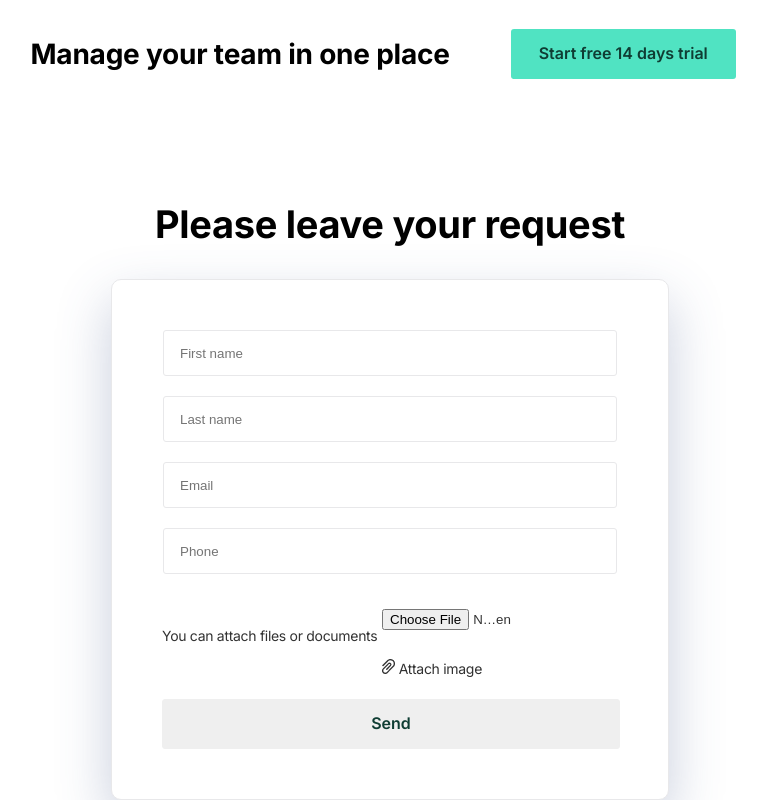
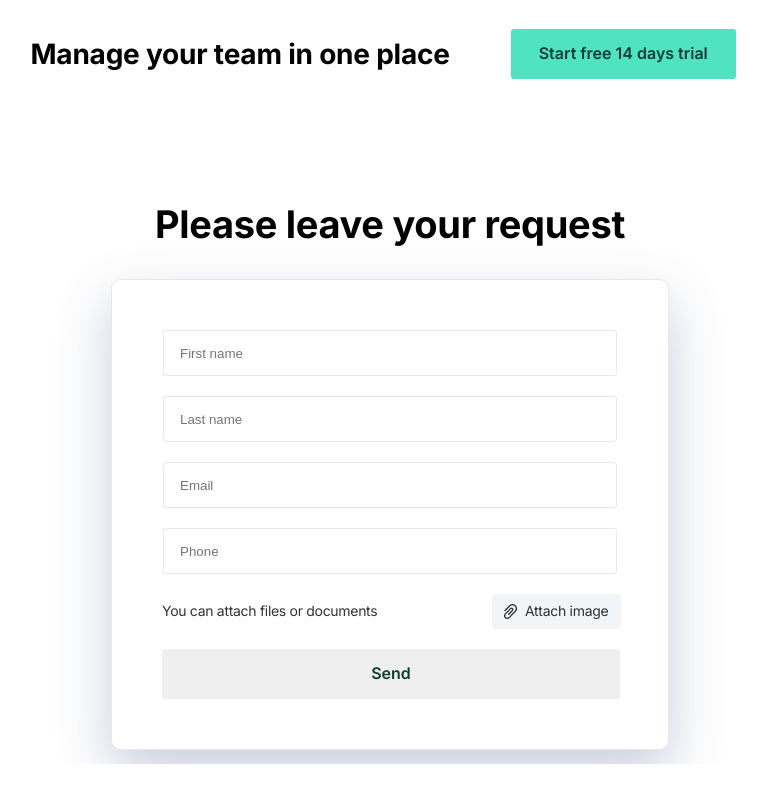
Before and after one commit to igorkot18/simple-project, a plain HTML site: page index.html in a window 1280 px wide. Shown: the part 4804-5604 px from the top of the page, without its empty margins (250-1017 px from the left). After the commit the page ends 5568 px from the top, so only its background shows below. Drawn offline with Linux system fonts and the light colour scheme.

Commit message:
new button in last block

```diff
--- a/main.css
+++ b/main.css
@@ -389,11 +389,15 @@ body * {
 
 .plancard{
 	margin-right: 30px;
+	margin-top: 52px;
 }
 
 .plancardPro{
 	margin-right: 0px;
 	margin-left: 0px;
+	margin-top: 45px;
+	border-top: 6px solid #50E3C2;
+	border-radius: 6px;
 }
 
 .plancard .plancard__name{
@@ -800,6 +804,9 @@ body * {
 	letter-spacing: -0.3px;
 	color: #323232;
 	margin-left: 50px;
+	width: 459px;
+	height: 35px;
+	position: relative;
 }
 
 .registration-form-attach-text{
@@ -814,20 +821,58 @@ body * {
 	align-items: center;
 	letter-spacing: -0.3px;
 	color: #323232;
-}
-
-.registration-form-attach-button-input{
-	width: 129px;
-	height: 35px;
-}
-
-.registration-form-attach-block{
-	width: 129px;
-	height: 35px;
+	padding-top: 7px;
+	padding-bottom: 7px;
+	margin-top: 20px;
+	margin-bottom: 20px;
 }
 
 
 
+.registration-form-attach-block{
+	display: flex;
+
+	width: 129px;
+	height: 35px;
+	margin-left: 110px;
+	margin-top: 20px;
+	margin-bottom: 20px;
+	background-color: #F2F5F8;
+	border-radius: 3px;
+}
+
+.registration-form-attach-block-text{
+	font-family: Inter;
+	font-style: normal;
+	font-weight: normal;
+	font-size: 14px;
+	line-height: 50px;
+	display: flex;
+	align-items: center;
+	letter-spacing: -0.3px;
+	color: #323232;
+	margin-top: 9px;
+	margin-bottom: 9px;
+	padding-right: 0px;
+	padding-left: 0px;
+}
+
+.registration-form-attach-block-image{
+	width: 13px;
+	height: 15px;
+	padding-left: 0px;
+	padding-right: 0px;
+	margin: 10px 8px 10px 12px;
+}
+
+.registration-form-attach-button-input{
+	position: absolute;
+	width: 119px;
+	height: 35px;
+	left: 335px;
+	top: 6px;
+	opacity: 0;
+}
 
 
 
```
Also changed, not shown: index.html (line endings or trailing spaces), 1 other file.
